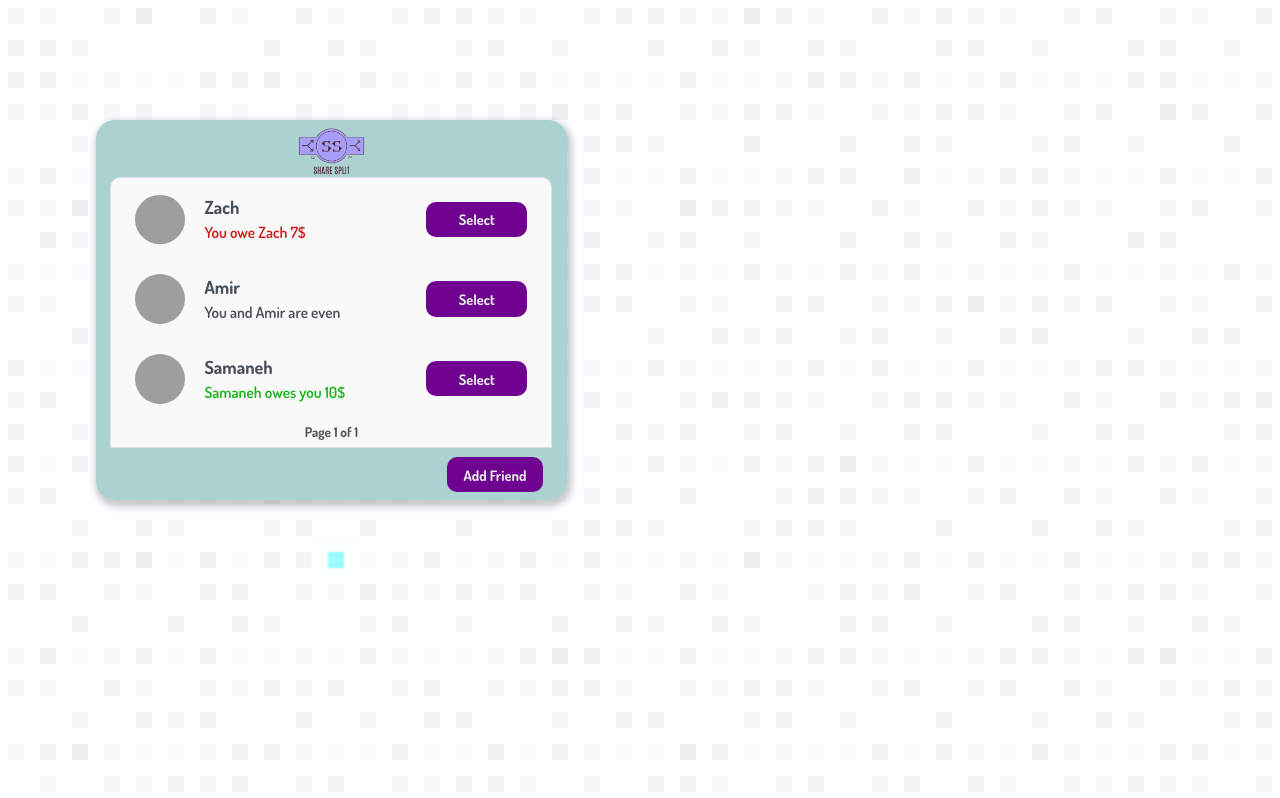
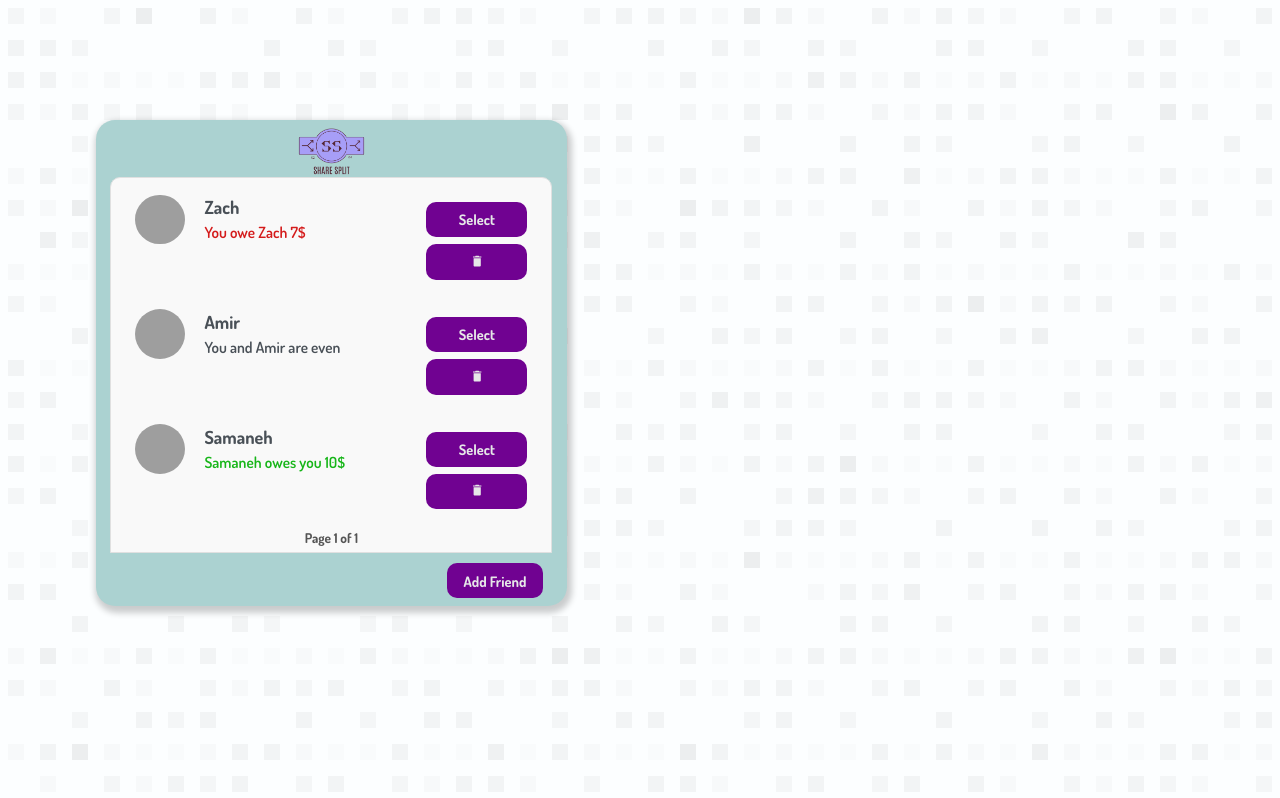
Before and after one commit to MatinT-SA/share-split, a React (Create React App) app: page / in a window 1280 px wide. Built offline with nearby package versions, Linux system fonts and the light colour scheme; grey boxes are pictures that could not be loaded; a web font is replaced by a local one.

Commit message:
adding delete friend button and implementing its logic

```diff
--- a/src/components/App.js
+++ b/src/components/App.js
@@ -57,6 +57,14 @@ export default function App() {
     setShowAddFriend(false);
   }
 
+  function handleDeleteFriend(id) {
+    setFriends((friends) => friends.filter((friend) => friend.id !== id));
+
+    if (selectedFriend?.id === id) {
+      setSelectedFriend(null);
+    }
+  }
+
   function handleSplitBill(value) {
     setFriends((friends) =>
       friends.map((friend) =>
@@ -81,6 +89,7 @@ export default function App() {
           friends={friends}
           selectedFriend={selectedFriend}
           onSelectFriend={handleSelectFriend}
+          onDeleteFriend={handleDeleteFriend}
         />
 
         {showAddFriend && <FormAddFriend onAddFriend={handleAddFriend} />}
--- a/src/components/Friend.js
+++ b/src/components/Friend.js
@@ -1,6 +1,12 @@
 import { Button } from "./Button";
+import { MdDelete } from "react-icons/md";
 
-export function Friend({ friend, onSelectFriend, selectedFriend }) {
+export function Friend({
+  friend,
+  onSelectFriend,
+  selectedFriend,
+  onDeleteFriend,
+}) {
   const isSelected = selectedFriend?.id === friend.id;
 
   return (
@@ -23,6 +29,9 @@ export function Friend({ friend, onSelectFriend, selectedFriend }) {
       <Button onClick={() => onSelectFriend(friend)}>
         {isSelected ? "Close" : "Select"}
       </Button>
+      <Button onClick={() => onDeleteFriend(friend.id)}>
+        <MdDelete />
+      </Button>
     </li>
   );
 }
--- a/src/components/FriendsList.js
+++ b/src/components/FriendsList.js
@@ -1,7 +1,12 @@
 import { useState } from "react";
 import { Friend } from "./Friend";
 
-export function FriendsList({ friends, onSelectFriend, selectedFriend }) {
+export function FriendsList({
+  friends,
+  onSelectFriend,
+  selectedFriend,
+  onDeleteFriend,
+}) {
   const [currentPage, setCurrentPage] = useState(1);
   let friendsPerPage = 4;
 
@@ -31,6 +36,7 @@ export function FriendsList({ friends, onSelectFriend, selectedFriend }) {
             key={friend.id}
             onSelectFriend={onSelectFriend}
             selectedFriend={selectedFriend}
+            onDeleteFriend={onDeleteFriend}
           />
         ))}
       </ul>
```
